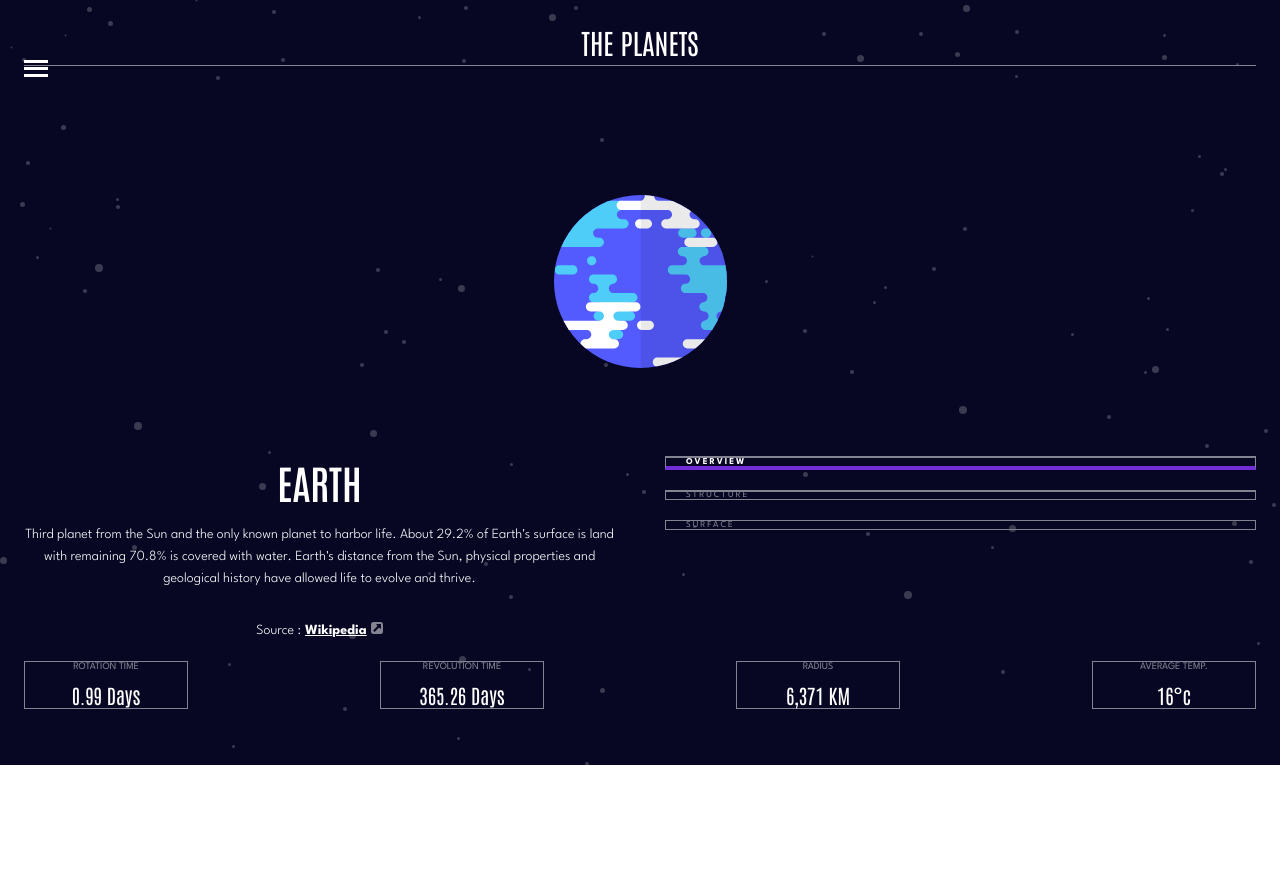
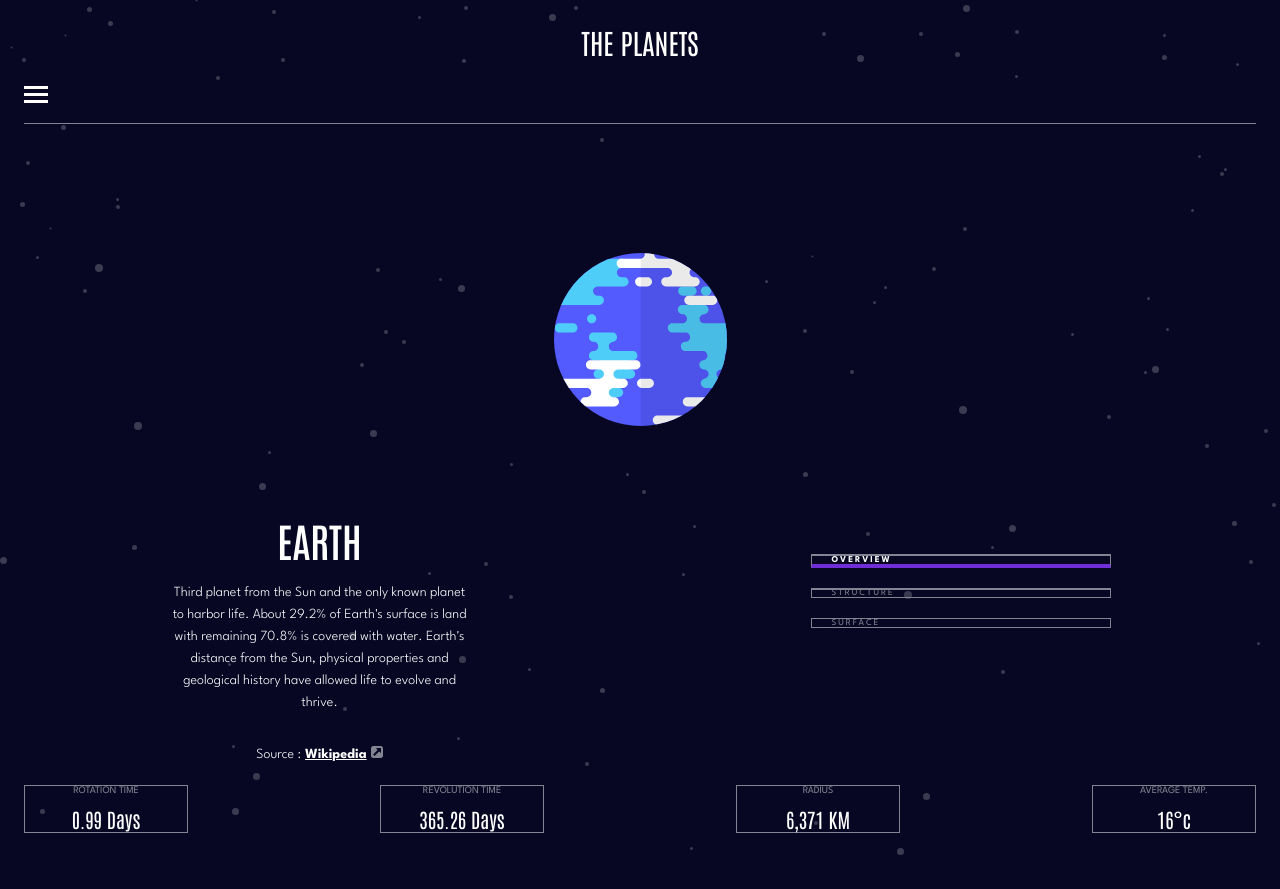
Before and after one commit to raulgaliciab/planets-fact-site, a React (Vite) app: page /earth/overview in a window 1280 px wide. Before the commit the page ends 800 px from the top, so only its background shows below. Built offline with nearby package versions, Linux system fonts and the light colour scheme.

Commit message:
Desktop: styles

```diff
--- a/src/styles/desktop.css
+++ b/src/styles/desktop.css
@@ -1,8 +1,14 @@
 @media (min-width: 1020px) {
+  /* Main */
+  main {
+    grid-template-areas: "navbar navbar" "img info" "img subpages" "details details";
+    height: auto;
+  }
   /* App Navbar */
   .app-navbar {
     flex-direction: row;
     height: 8rem;
+    margin-bottom: 6rem;
   }
   .app-navbar .menu {
     width: auto;
@@ -13,6 +19,68 @@
   .app-navbar .menu .menu-planets a p {
     font-size: 1.6rem;
   }
+  /* Planet Navbar */
+  .planet-navbar {
+    max-width: 30rem;
+    max-height: 17rem;
+    height: auto;
+    margin-top: 4rem;
+    justify-self: center;
+  }
+  .planet-navbar a {
+    font-size: 1.2rem;
+  }
+  /* Planet Display */
+  .planet-img figure {
+    height: auto;
+  }
+  .planet-info {
+    max-width: 30rem;
+    justify-self: center;
+  }
+  .planet-info h2 {
+    font-size: 8rem;
+  }
+  /* Planet image size */
+  .mercury {
+    width: 18.4rem;
+  }
+  .venus {
+    width: 25.3rem;
+  }
+  .earth {
+    width: 28.5rem;
+  }
+  .mars {
+    width: 21.3rem;
+  }
+  .jupiter {
+    width: 36.9rem;
+  }
+  .saturn {
+    width: 42.2rem;
+  }
+  .uranus {
+    width: 29rem;
+  }
+  .neptune {
+    width: 28.5rem;
+  }
+  /* Planet Details */
+  .planet-details {
+    justify-content: space-around;
+  }
+  .planet-details .details-card {
+    max-width: none;
+    width: 25.5rem;
+    height: 12.8rem;
+  }
+  .planet-details .details-card .details-title {
+    font-size: 1.1rem;
+  }
+  .planet-details .details-card .details-data {
+    font-size: 4rem;
+  }
 }
 
 /*# sourceMappingURL=desktop.css.map */
--- a/src/styles/desktop.scss
+++ b/src/styles/desktop.scss
@@ -1,9 +1,21 @@
 @media (min-width: 1020px) {
+
+  /* Main */
+
+  main {
+    grid-template-areas:
+      "navbar navbar"
+      "img info"
+      "img subpages"
+      "details details";
+      height: auto;
+  }
 
   /* App Navbar */
   .app-navbar {
     flex-direction: row;
     height: 8rem;
+    margin-bottom: 6rem;
 
     .menu {
       width: auto;
@@ -17,4 +29,88 @@
       }
     }
   }
+
+  /* Planet Navbar */
+
+  .planet-navbar {
+    max-width: 30rem;
+    max-height: 17rem;
+    height: auto;
+    margin-top: 4rem;
+    justify-self: center;
+
+    a {
+      font-size: 1.2rem;
+    }
+  }
+
+  /* Planet Display */
+
+  .planet-img {
+    figure {
+      height: auto;
+    }
+  }
+
+  .planet-info {
+    max-width: 30rem;
+    justify-self: center;
+    h2 {
+      font-size: 8rem;
+    }
+  }
+
+  /* Planet image size */
+
+  .mercury {
+    width: 18.4rem;
+  }
+
+  .venus {
+    width: 25.3rem;
+  }
+
+  .earth {
+    width: 28.5rem;
+  }
+
+  .mars {
+    width: 21.3rem;
+  }
+
+  .jupiter {
+    width: 36.9rem;
+  }
+
+  .saturn {
+    width: 42.2rem;
+  }
+
+  .uranus {
+    width: 29rem;
+  }
+
+  .neptune {
+    width: 28.5rem;
+  }
+
+  /* Planet Details */
+
+  .planet-details {
+    justify-content: space-around;
+
+    .details-card {
+      max-width: none;
+      width: 25.5rem;
+      height: 12.8rem;
+
+      .details-title {
+        font-size: 1.1rem;
+      }
+
+      .details-data {
+        font-size: 4rem;
+      }
+    }
+  }
 }
--- a/src/styles/styles.css
+++ b/src/styles/styles.css
@@ -56,7 +56,7 @@ main {
   position: relative;
   display: flex;
   width: 100%;
-  height: 4.2rem;
+  eight: 4.2rem;
   justify-content: space-between;
   align-items: center;
   margin-bottom: 1.6rem;
--- a/src/styles/styles.scss
+++ b/src/styles/styles.scss
@@ -68,7 +68,7 @@ main {
   position: relative;
   display: flex;
   width: 100%;
-  height: 4.2rem;
+  eight: 4.2rem;
   justify-content: space-between;
   align-items: center;
   margin-bottom: 1.6rem;
--- a/src/styles/tablet.css
+++ b/src/styles/tablet.css
@@ -77,6 +77,7 @@
     border: 0.5px solid #838391;
   }
   .planet-navbar a span {
+    display: flex;
     margin-right: 2rem;
     color: #838391;
   }
--- a/src/styles/tablet.scss
+++ b/src/styles/tablet.scss
@@ -103,6 +103,7 @@ $grey-soft: #838391;
       border: 0.5px solid $grey-soft;
 
       span {
+        display: flex;
         margin-right: 2rem;
         color: $grey-soft;
       }
```
Also changed, not shown: 2 other files (tests, documents, lock files or other folders).
